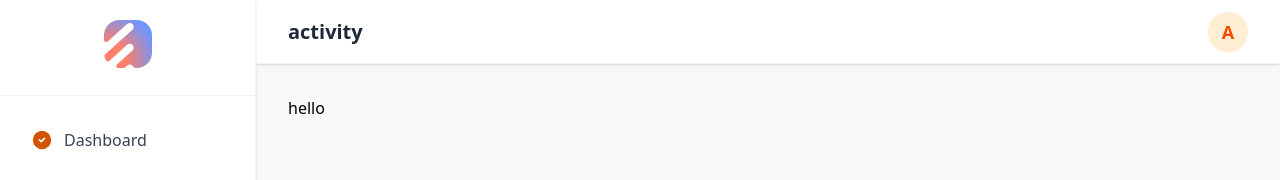
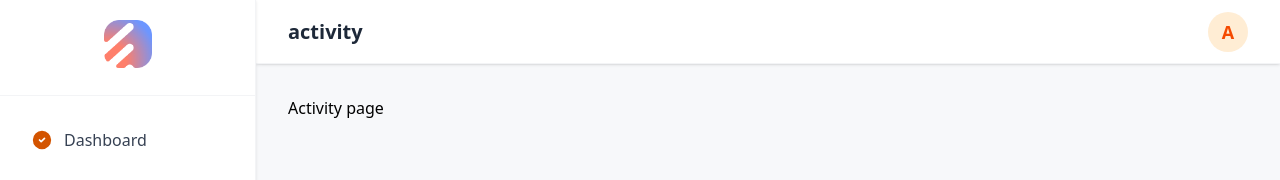
Before and after one commit to mistra-titans/mistra-frontend, a React (Vite) app: page /activity in a window 1280 px wide. Shown: the top 180 px of the page. Built offline with nearby package versions, Linux system fonts and the light colour scheme; some icons are missing.

Commit message:
fix: update activity page content from 'hello' to 'Activity page'

```diff
--- a/src/pages/activity.tsx
+++ b/src/pages/activity.tsx
@@ -1,4 +1,4 @@
-import React from 'react'
+
 import AdminLayout from '../components/layout'
 
 const activity = () => {
@@ -6,7 +6,7 @@ const activity = () => {
     <>
     <AdminLayout title={'activity'}>
     <div>
-      hello
+    Activity page
     </div>
     </AdminLayout>
     </>
```
